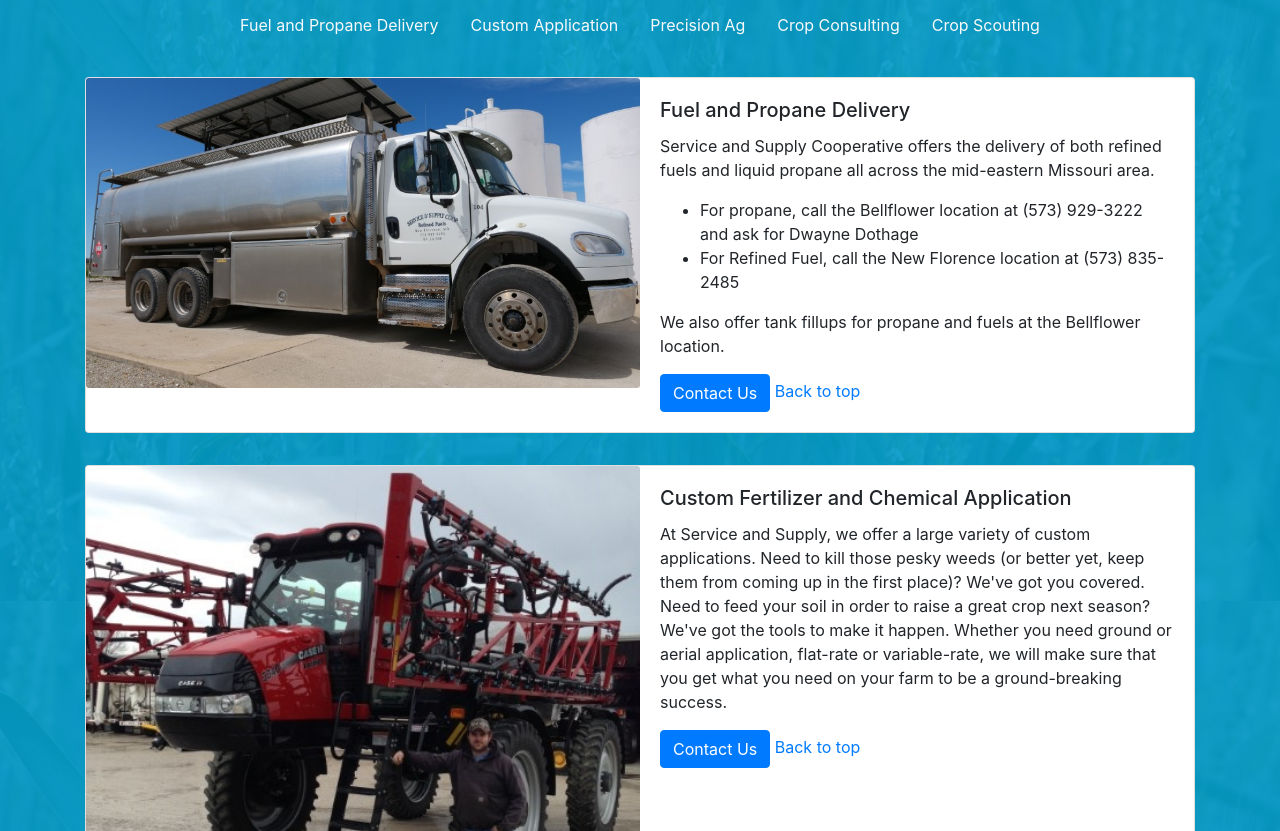
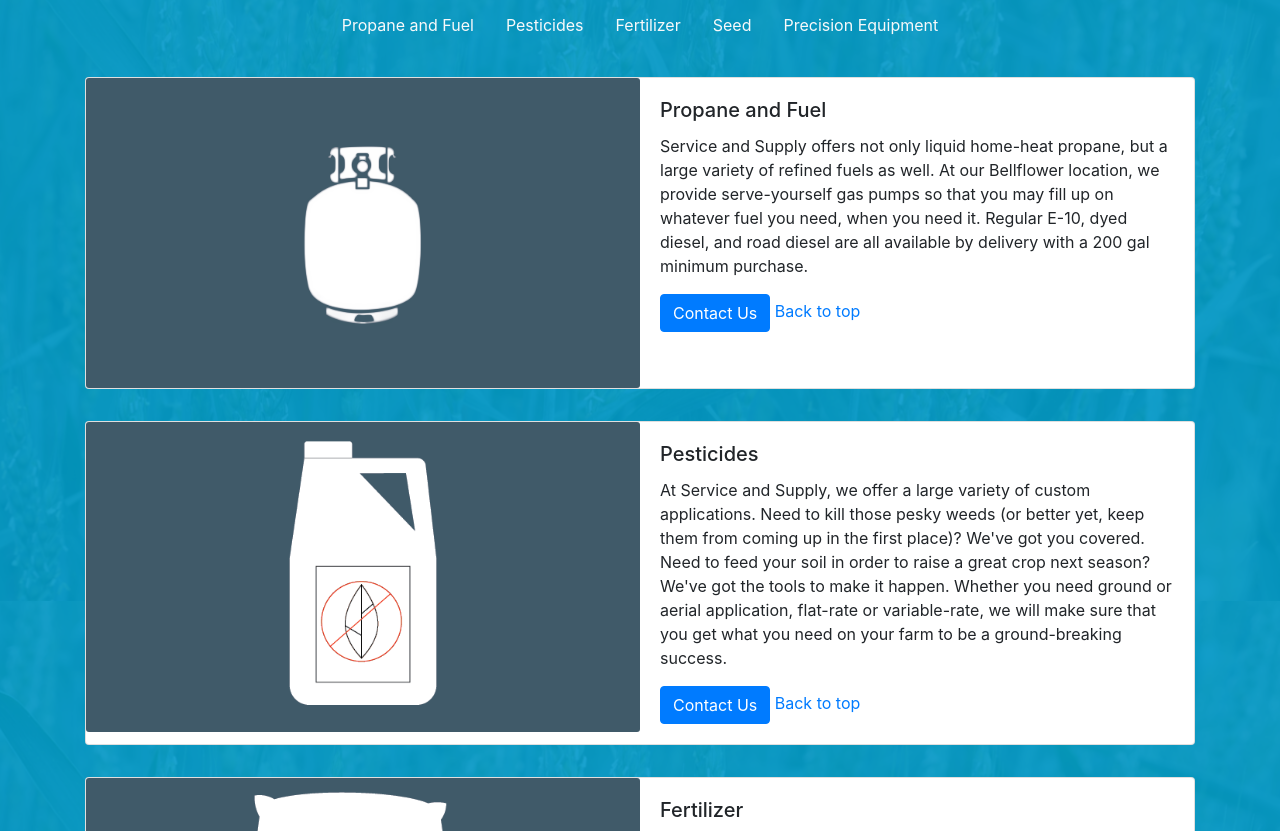
Before and after one commit to slotton24/coop-placeholder-site, a plain HTML site: page products.html in a window 1280 px wide. Shown: the part 199-1030 px from the top of the page. Drawn offline with Linux system fonts and the light colour scheme; a web font is replaced by a local one.

Commit message:
Added pictures to supply page

```diff
--- a/products.html
+++ b/products.html
@@ -49,34 +49,34 @@
           </div>
 		  <ul class="nav justify-content-center">
               <li class="nav-item">
-                <a class="nav-link text-light" href="products.html#fuel-propane-del">Fuel and Propane Delivery</a>
+                <a class="nav-link text-light" href="products.html#fuel-propane-product">Propane and Fuel</a>
               </li>
               <li class="nav-item">
-                <a class="nav-link text-light" href="products.html#custom-app">Custom Application</a>
+                <a class="nav-link text-light" href="products.html#pesticides">Pesticides</a>
               </li>
               <li class="nav-item">
-                <a class="nav-link text-light" href="products.html#precision-ag">Precision Ag</a>
+                <a class="nav-link text-light" href="products.html#fertilizer">Fertilizer</a>
               </li>
 			  <li class="nav-item">
-                <a class="nav-link text-light" href="products.html#crop-consulting">Crop Consulting</a>
+                <a class="nav-link text-light" href="products.html#seed">Seed</a>
               </li>
 			  <li class="nav-item">
-                <a class="nav-link text-light" href="products.html#crop-scouting">Crop Scouting</a>
+                <a class="nav-link text-light" href="products.html#prec-equipment">Precision Equipment</a>
               </li>
             </ul>
       </header>
 
-      <article style="margin-top: 2rem;" id="fuel-propane-del">
+      <article style="margin-top: 2rem;" id="fuel-propane-product">
           <div class="container">
               <div class="card mb-3" style="max-width: 100%;">
                   <div class="row no-gutters">
                     <div class="col-md-6">
-                      <img src="images/fuel-truck-cropped (Small).jpg" class="card-img" alt="Fuel Truck">
+                      <img src="images/Propane-img.png" class="card-img" alt="Propane Tank">
                     </div>
                     <div class="col-md-6">
                       <div class="card-body">
-                        <h5 class="card-title">Fuel and Propane Delivery</h5>
-                        <p class="card-text">Service and Supply Cooperative offers the delivery of both refined fuels and liquid propane all across the mid-eastern Missouri area.<ul><li>For propane, call the Bellflower location at (573) 929-3222 and ask for Dwayne Dothage</li><li>For Refined Fuel, call the New Florence location at (573) 835-2485</li></ul>We also offer tank fillups for propane and fuels at the Bellflower location.</p>
+                        <h5 class="card-title">Propane and Fuel</h5>
+                        <p class="card-text">Service and Supply offers not only liquid home-heat propane, but a large variety of refined fuels as well. At our Bellflower location, we provide serve-yourself gas pumps so that you may fill up on whatever fuel you need, when you need it. Regular E-10, dyed diesel, and road diesel are all available by delivery with a 200 gal minimum purchase.</p>
                         <a href="locations.html" class="btn btn-primary">Contact Us</a>
 						<a href="products.html" class="btn-link">Back to top</a>
                       </div>
@@ -85,16 +85,16 @@
                 </div>
           </div>
       </article>
-      <article style="margin-top: 2rem;" id="custom-app">
+      <article style="margin-top: 2rem;" id="pesticides">
           <div class="container">
               <div class="card mb-3" style="max-width: 100%;">
                   <div class="row no-gutters">
                     <div class="col-md-6">
-                      <img src="images/nf-sprayer (Small).JPG" class="card-img" alt="Sprayer">
+                      <img src="images/herbicide-img.png" class="card-img" alt="Herbicide Jug">
                     </div>
                     <div class="col-md-6">
                       <div class="card-body">
-                        <h5 class="card-title">Custom Fertilizer and Chemical Application</h5>
+                        <h5 class="card-title">Pesticides</h5>
                         <p class="card-text">At Service and Supply, we offer a large variety of custom applications. Need to kill those pesky weeds (or better yet, keep them from coming up in the first place)? We've got you covered. Need to feed your soil in order to raise a great crop next season? We've got the tools to make it happen. Whether you need ground or aerial application, flat-rate or variable-rate, we will make sure that you get what you need on your farm to be a ground-breaking success.</p>
 						<a href="locations.html" class="btn btn-primary">Contact Us</a>
 						<a href="products.html" class="btn-link">Back to top</a>
@@ -104,16 +104,16 @@
                 </div>
           </div>
       </article>
-      <article style="margin-top: 2rem;" id="precision-ag">
+      <article style="margin-top: 2rem;" id="fertilizer">
           <div class="container">
               <div class="card mb-3" style="max-width: 100%;">
                   <div class="row no-gutters">
                     <div class="col-md-6">
-                      <img src="images/vr-map.JPG" class="card-img" alt="Fuel Truck">
+                      <img src="images/fert-img.png" class="card-img" alt="Fertilizer Bag">
                     </div>
                     <div class="col-md-6">
                       <div class="card-body">
-                        <h5 class="card-title">Precision Agronomy</h5>
+                        <h5 class="card-title">Fertilizer</h5>
                         <p class="card-text">Effeciency is key. You know it. We know it. Why fight it? When it comes to effeciency, there is no better way to increase cost-effective potential on your farm than implementing precision ag into your program. At Service and Supply, we offer our customers services such as gridded soil sampling, yield data analysis, field health satellite imagery, variable-rate prescriptions, and more. Get in touch with your local precision agronomist and find out how we can get you more bang for your buck.</p>
 						<a href="locations.html" class="btn btn-primary">Contact Us</a>
 						<a href="products.html" class="btn-link">Back to top</a>
@@ -123,16 +123,16 @@
                 </div>
           </div>
       </article>
-      <article style="margin-top: 2rem;" id="crop-consulting">
+      <article style="margin-top: 2rem;" id="seed">
           <div class="container">
               <div class="card mb-3" style="max-width: 100%;">
                   <div class="row no-gutters">
                     <div class="col-md-6">
-                      <img src="images/crop-consulting (Small).JPG" class="card-img" alt="Crop Consulting">
+                      <img src="images/seed-img.png" class="card-img" alt="Seed Growing">
                     </div>
                     <div class="col-md-6">
                       <div class="card-body">
-                        <h5 class="card-title">Crop Consulting</h5>
+                        <h5 class="card-title">Seed</h5>
                         <p class="card-text">There's no shame in asking for advice, especially when it comes to making agronomic decisions for your farm. No one has all the answers, but our agronomy professionals at Service and Supply are well-armed with the knowledge and resources to help guide you through the thicket of crop science so that you can make the right decision. Let us be your resource for any agronomic questions you may have in regards to your farm. Give us a call today.</p>
 						<a href="locations.html" class="btn btn-primary">Contact Us</a>
 						<a href="products.html" class="btn-link">Back to top</a>
@@ -142,16 +142,16 @@
                 </div>
           </div>
       </article>
-      <article style="margin-top: 2rem;" id="crop-scouting">
+       <article style="margin-top: 2rem;" id="prec-equipment">
           <div class="container">
               <div class="card mb-3" style="max-width: 100%;">
                   <div class="row no-gutters">
                     <div class="col-md-6">
-                      <img src="images/crop-scouting-flyer-v2 -rgb.png" class="card-img" alt="Crop Scouting">
+                      <img src="images/prec-equip-img.png" class="card-img" alt="Tractor and Satellite">
                     </div>
                     <div class="col-md-6">
                       <div class="card-body">
-                        <h5 class="card-title">Crop Scouting</h5>
+                        <h5 class="card-title">Precision Equipment</h5>
                         <p class="card-text">When was the last time you checked your fields? There's no shame if it's been awhile. The truth is, many farmers just don't have time to get out to all of their fields and spend enough time in them to get an accurate assessment of how they are doing. That is why it is recommended to have a professional do it for you. At Service and Supply, we are offering a brand new crop-scouting service to help give farmers more insight into the well-being of their fields. Catch problems early with weekly updates from our crop-scouting professional. You'll get stand counts, yield estimates, weekly reports, and more when you take advantage of this new service. Don't wait for a problem to show up. Stay ahead of the game and register your fields today.</p>
 						<a href="locations.html" class="btn btn-primary">Contact Us</a>
 						<a href="products.html" class="btn-link">Back to top</a>
```
Also changed, not shown: images/Propane-img.png (added), images/fert-img.png (added), images/herbicide-img.png (added), images/prec-equip-img.png (added), images/seed-img.png (added).
